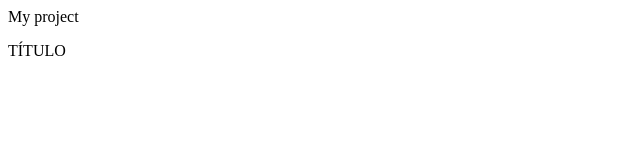
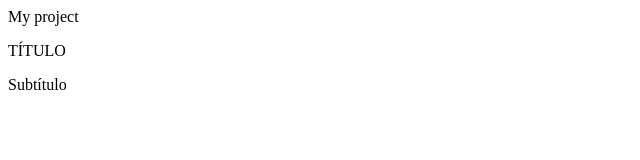
Before and after one commit to martinmindeguiao/my-proyect, a plain HTML site: page index.html in a window 1280 px wide. Shown: the full height of the page, 0-640 px from the left. Drawn offline with Linux system fonts and the light colour scheme.

Commit message:
Añadido subtítulo

```diff
--- a/index.html
+++ b/index.html
@@ -9,5 +9,6 @@
 <body>
     <hl>My project</hl>
     <p>TÍTULO</p>
+    <p>Subtítulo</p>
 </body>
 </html>
```
